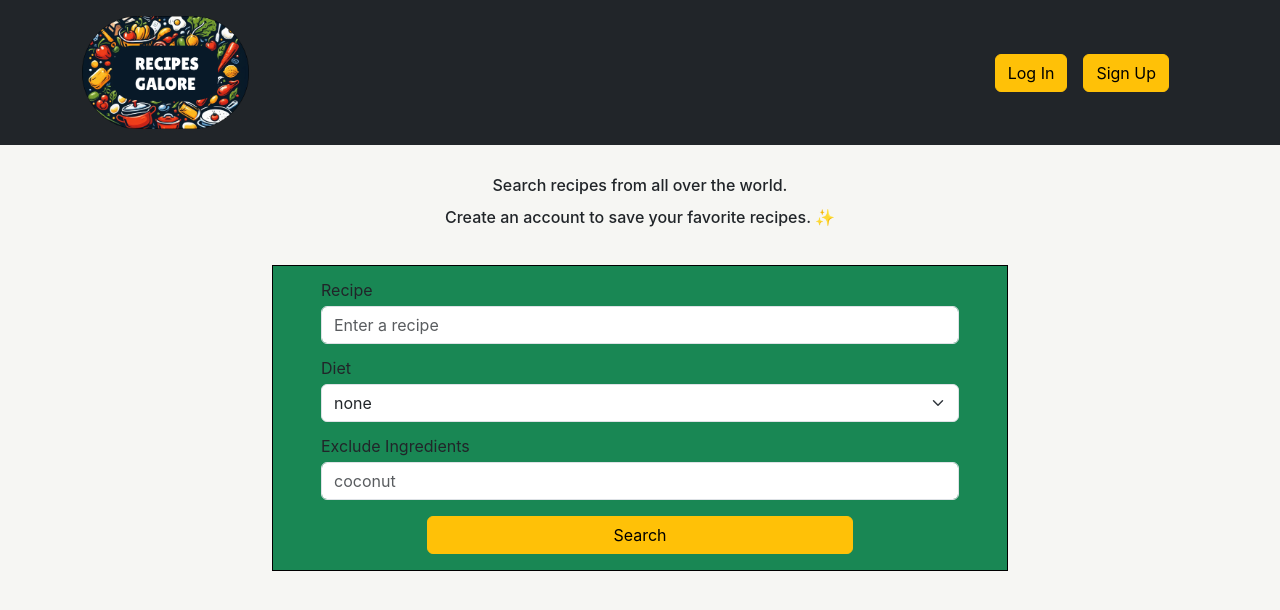
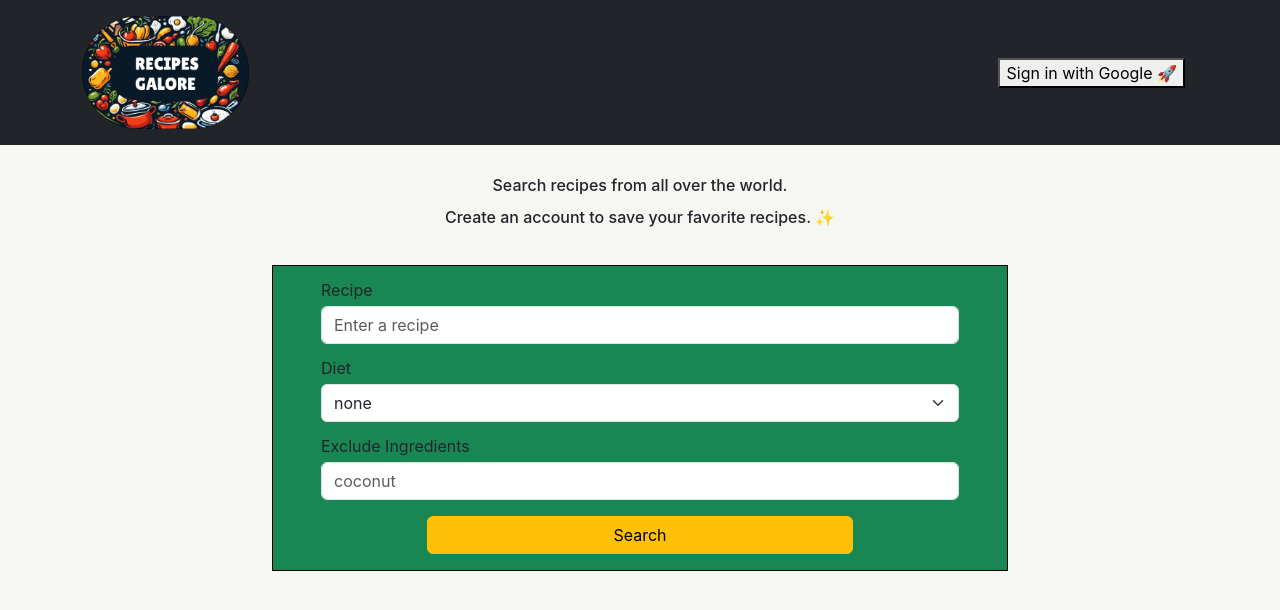
Before and after one commit to DouglasVDM/RecipesGalore, a React (Create React App) app in the folder frontend/: page / in a window 1280 px wide. Shown: the top 610 px of the page. Built offline with nearby package versions, Linux system fonts and the light colour scheme.

Commit message:
SignIn component

```diff
--- a/frontend/package.json
+++ b/frontend/package.json
@@ -3,6 +3,7 @@
   "version": "0.1.0",
   "private": true,
   "dependencies": {
+    "@react-oauth/google": "^0.12.1",
     "@testing-library/jest-dom": "^5.17.0",
     "@testing-library/react": "^13.4.0",
     "@testing-library/user-event": "^13.5.0",
--- a/frontend/src/components/Header.js
+++ b/frontend/src/components/Header.js
@@ -1,4 +1,5 @@
 import React from "react";
+import SignIn from "./SignIn";
 
 export const Header = () => {
   return (
@@ -7,12 +8,7 @@ export const Header = () => {
         <div className="d-flex justify-content-between align-items-center">
           <img src="/Group 7.png" alt="logo" className="logo img-fluid py-3" />
           <div className="btn">
-            <button type="button" class="btn btn-warning">
-              Log In
-            </button>
-            <button type="button" class="btn btn-warning mx-3">
-              Sign Up
-            </button>
+            <SignIn />
           </div>
         </div>
       </div>
--- /dev/null
+++ b/frontend/src/components/SignIn.js
@@ -0,0 +1,86 @@
+import React, { useState } from "react";
+import { useGoogleLogin } from "@react-oauth/google";
+import axios from "axios";
+
+function SignIn() {
+  const [user, setUser] = useState(null);
+
+
+  // === STEP 1
+  const googleLogin = useGoogleLogin({
+    onSuccess: (codeResponse) => {
+      // Send the authorization code to the backend server
+      axios
+        .post(
+          "/auth",
+          { code: codeResponse.code },
+          {
+            headers: {
+              "Content-Type": "application/json",
+              "Cross-Origin-Opener-Policy": "same-origin allow-popups",
+            },
+          }
+        )
+        .then((response) => {
+          console.log("Backend response:", response.data);
+          handleLoginSuccess(response.data);
+        })
+        .catch((error) => {
+          console.error("Error:", error);
+        });
+    },
+    onError: () => {
+      console.error("Google login failed");
+    },
+    flow: "auth-code",
+  });
+
+
+  // === STEP 2
+  const handleLoginSuccess = (tokens) => {
+    // tokens contain user details and the access token
+    setUser({
+      accessToken: tokens.access_token,
+      refreshToken: tokens.refresh_token,
+      profile: tokens.data.profile || {},
+    });
+
+    // Store the access token in local storage for persistence
+    localStorage.setItem("accessToken", tokens.access_token);
+  };
+
+
+  // === STEP 3
+  const handleLogout = () => {
+    // Clear user data from state
+    setUser(null);
+    // Clear user data from local storage
+    localStorage.removeItem("accessToken");
+
+    // API call to backend to logout the user
+    axios
+      .post("/auth/logout")
+      .then(() => {
+        console.log("User logged out");
+      })
+      .catch((error) => {
+        console.error("Logout error:", error);
+      });
+  };
+  return (
+    <div>
+      {user ? (
+        <div>
+          <h4>Welcome, {user.profile ? user.profile.name : "User"}</h4>
+
+          <p>{user.profile ? user.profile.email : "Email"}</p>
+          <button onClick={handleLogout}>Logout</button>
+        </div>
+      ) : (
+        <button onClick={googleLogin}> Sign in with Google 🚀</button>
+      )}
+    </div>
+  );
+}
+
+export default SignIn;
--- a/frontend/src/index.js
+++ b/frontend/src/index.js
@@ -1,13 +1,16 @@
-import React from 'react';
-import ReactDOM from 'react-dom/client';
-import './index.css';
-import App from './App';
-import reportWebVitals from './reportWebVitals';
+import React from "react";
+import ReactDOM from "react-dom/client";
+import "./index.css";
+import App from "./App";
+import reportWebVitals from "./reportWebVitals";
+import { GoogleOAuthProvider } from "@react-oauth/google";
 
-const root = ReactDOM.createRoot(document.getElementById('root'));
+const root = ReactDOM.createRoot(document.getElementById("root"));
 root.render(
   <React.StrictMode>
-    <App />
+    <GoogleOAuthProvider clientId="http://753629809429-h9ls4l3t7mvirv3kj651gh0u2lsvjbd6.apps.googleusercontent.com">
+      <App />
+    </GoogleOAuthProvider>
   </React.StrictMode>
 );
 
```
Also changed, not shown: 1 other file (tests, documents, lock files or other folders).
